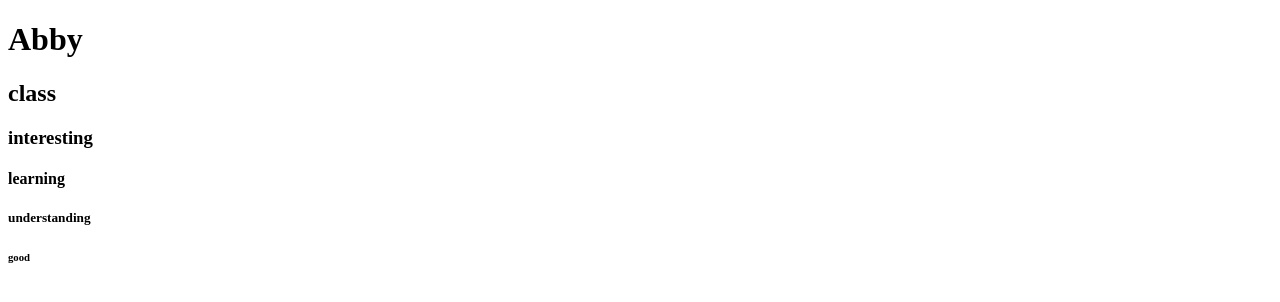
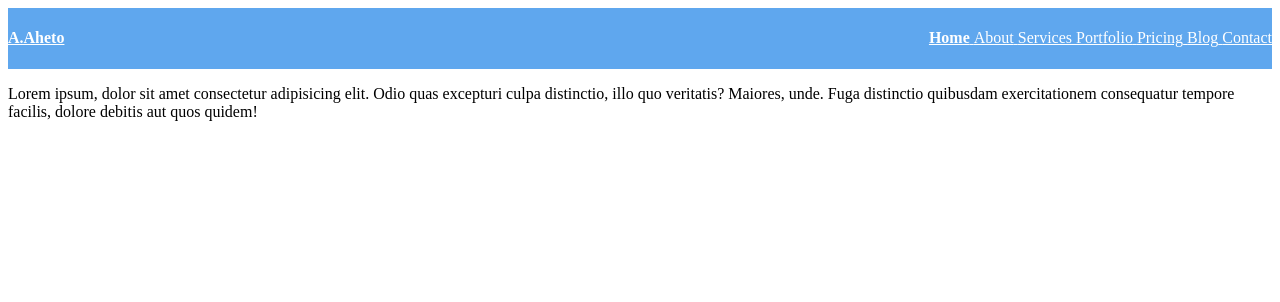
Before and after one commit to Abby533-alt/portfolio, a plain HTML site: page index.html in a window 1280 px wide. Drawn offline with Linux system fonts and the light colour scheme.

Commit message:
Updated Nav Bar

```diff
--- a/index.css
+++ b/index.css
@@ -0,0 +1,14 @@
+nav{
+    display: flex;
+    flex-direction: row;
+    justify-content: space-between;
+    align-items: center;
+    background-color: #5fa7ee;
+}
+
+.text-white{
+    color: white;
+}
+.text-bold{
+    font-weight: bold;
+}
--- a/index.html
+++ b/index.html
@@ -3,14 +3,41 @@
 <head>
     <meta charset="UTF-8">
     <meta name="viewport" content="width=device-width, initial-scale=1.0">
-    <title>personal portfolio</title>
+    <title>portfolio</title>
+    <link rel="stylesheet" href="index.css">
 </head>
 <body>
-    <h1>Abby</h1>
-    <h2>class</h2>
-    <h3>interesting</h3>
-    <h4>learning</h4>
-    <h5>understanding</h5>
-    <h6>good</h6>
+    <nav>
+        <div>
+            <a href="#" class="text-white">
+                <h4>A.Aheto</h4>
+            </a>
+        </div>
+        <div>
+            <a href="#" class="text-white text-bold">
+                <span>Home</span>
+            </a>
+            <a href="#" class="text-white">
+                <span>About</span>
+            </a>
+            <a href="#" class="text-white">
+                <span>Services</span>
+            </a>
+            <a href="#" class="text-white">
+                <span>Portfolio</span>
+            </a>
+            <a href="#" class="text-white">
+                <span>Pricing</span>
+            </a>
+            <a href="#" class="text-white">
+                <span>Blog</span>
+            </a>
+            <a href="#" class="text-white">
+                <span>Contact</span>
+            </a>
+        </div>
+    </nav>
+
+    <p>Lorem ipsum, dolor sit amet consectetur adipisicing elit. Odio quas excepturi culpa distinctio, illo quo veritatis? Maiores, unde. Fuga distinctio quibusdam exercitationem consequatur tempore facilis, dolore debitis aut quos quidem!</p>
 </body>
 </html>
```
